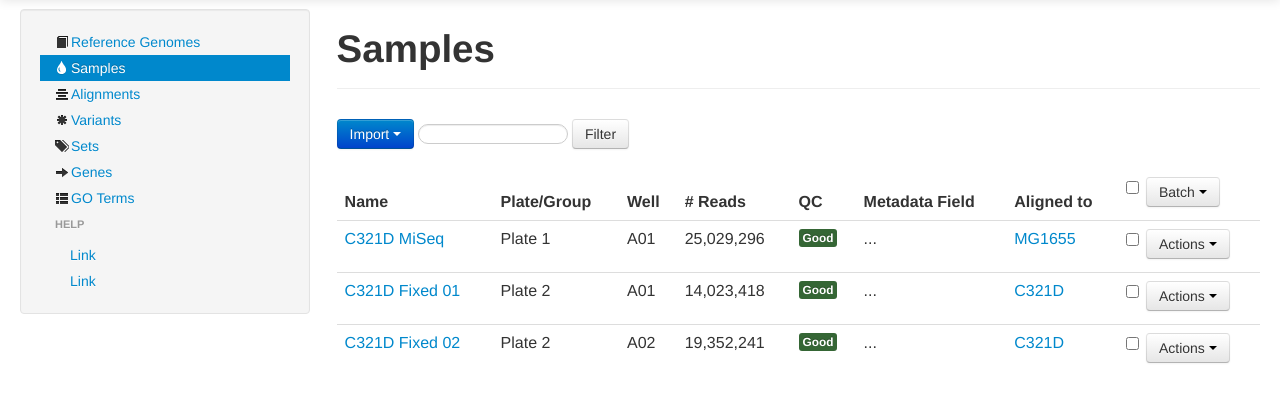
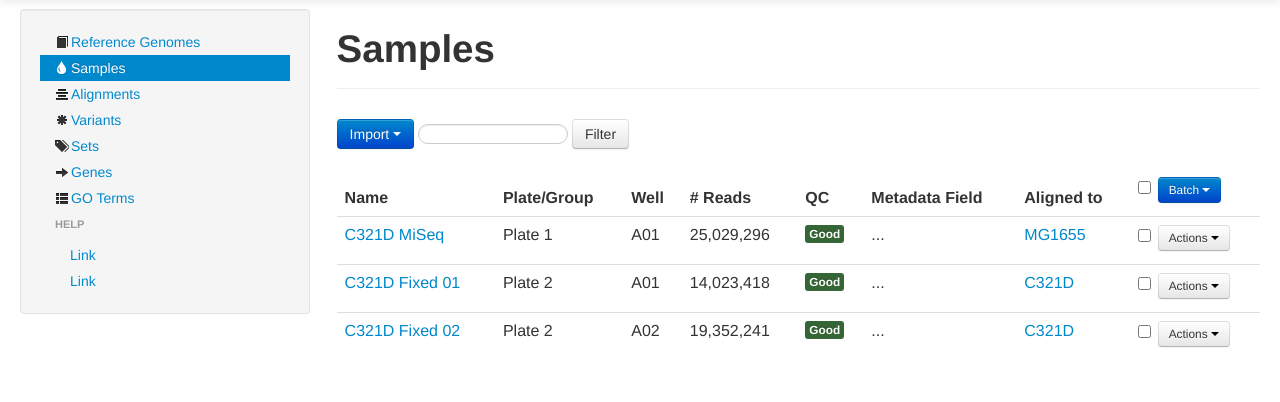
Before and after one commit to churchlab/millstone, a Django app: page /samples in a window 1280 px wide. Shown: the part 41-443 px from the top of the page. Run offline with Django 3.2, Linux system fonts and the light colour scheme; some libraries are stand-ins or nearby versions.

Commit message:
Made the sample list buttons smaller.

```diff
--- a/genome_designer/main/templates/sample_list.html
+++ b/genome_designer/main/templates/sample_list.html
@@ -33,7 +33,7 @@
         <label class="checkbox">
           <input type="checkbox" value="">
           <div class="btn-group">
-            <a class="btn dropdown-toggle" data-toggle="dropdown" href="#">
+            <a class="btn btn-primary btn-small dropdown-toggle" data-toggle="dropdown" href="#">
               Batch
               <span class="caret"></span>
             </a>
@@ -58,7 +58,7 @@
         <label class="checkbox">
           <input type="checkbox" value="">
           <div class="btn-group">
-            <a class="btn dropdown-toggle" data-toggle="dropdown" href="#">
+            <a class="btn btn-small dropdown-toggle" data-toggle="dropdown" href="#">
               Actions
               <span class="caret"></span>
             </a>
@@ -81,7 +81,7 @@
         <label class="checkbox">
           <input type="checkbox" value="">
           <div class="btn-group">
-            <a class="btn dropdown-toggle" data-toggle="dropdown" href="#">
+            <a class="btn btn-small dropdown-toggle" data-toggle="dropdown" href="#">
               Actions
               <span class="caret"></span>
             </a>
@@ -104,7 +104,7 @@
         <label class="checkbox">
           <input type="checkbox" value="">
           <div class="btn-group">
-            <a class="btn dropdown-toggle" data-toggle="dropdown" href="#">
+            <a class="btn btn-small dropdown-toggle" data-toggle="dropdown" href="#">
               Actions
               <span class="caret"></span>
             </a>
```
